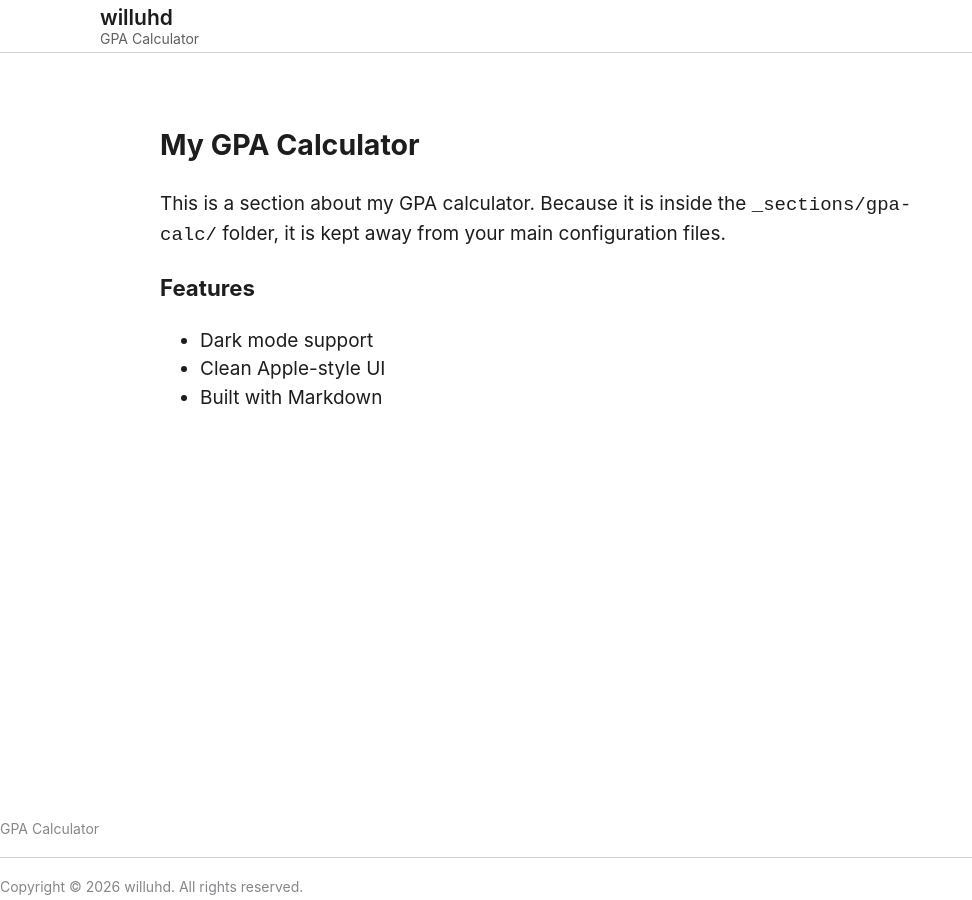
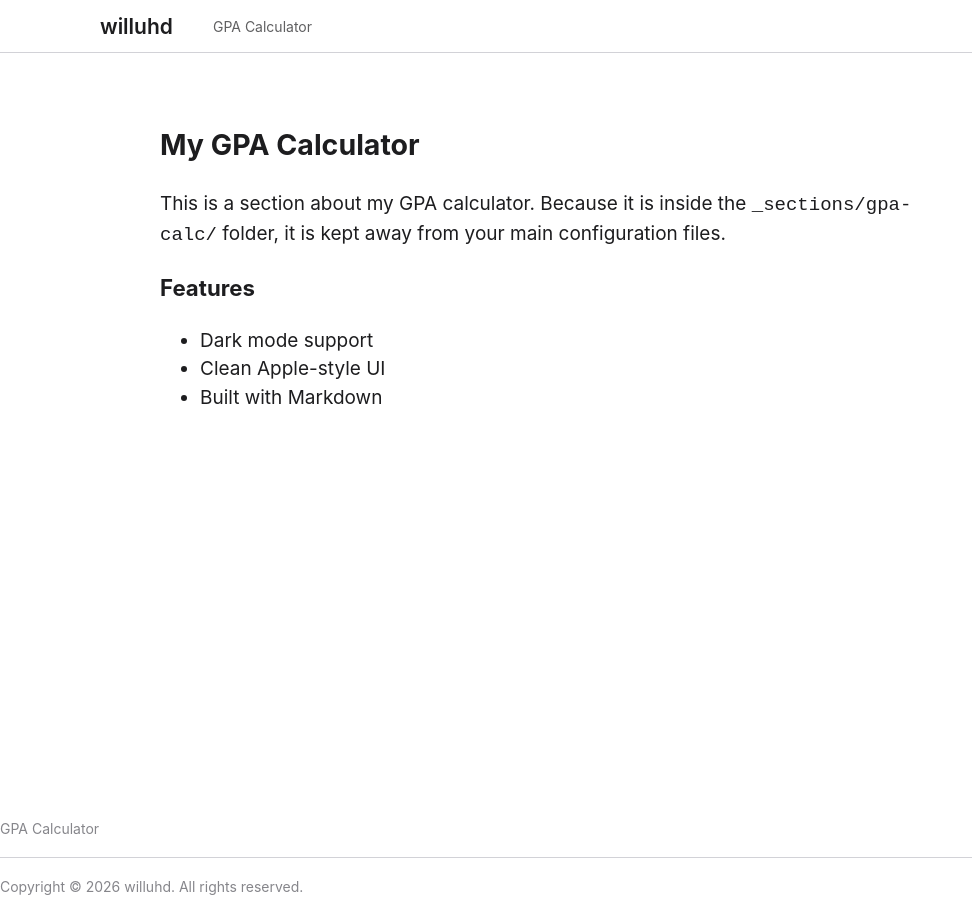
Before and after one commit to WillUHD/willuhd.github.io, a Jekyll site: the page built from gpa-calc/index.md, in a window 1280 px wide. Shown: the whole page, without its empty margins (0-972 px from the left). Built offline with Jekyll 4.4.1, drawn with Linux system fonts in a browser that asks for light colours.

Commit message:
Update masthead.html

```diff
--- a/_includes/masthead.html
+++ b/_includes/masthead.html
@@ -1,19 +1,15 @@
-<div class="masthead">
+<header class="masthead">
   <div class="masthead__inner-wrap">
-    <div class="masthead__menu">
-      <nav id="site-nav" class="greedy-nav">
     <a class="site-title" href="{{ '/' | relative_url }}">{{ site.title }}</a>
+    <nav class="greedy-nav">
       <ul class="visible-links">
         {% for p in site.pages %}
           {% assign parts = p.url | split: '/' %}
           {% if parts.size == 2 and p.title and p.url != '/' and p.url != '/index.html' %}
-              <li class="masthead__menu-item">
-                <a href="{{ p.url | relative_url }}">{{ p.title }}</a>
-              </li>
+            <li><a href="{{ p.url | relative_url }}">{{ p.title }}</a></li>
           {% endif %}
         {% endfor %}
       </ul>
     </nav>
   </div>
-  </div>
-</div>
+</header>
```
Lines whose indentation alone changed are shown as unchanged.
